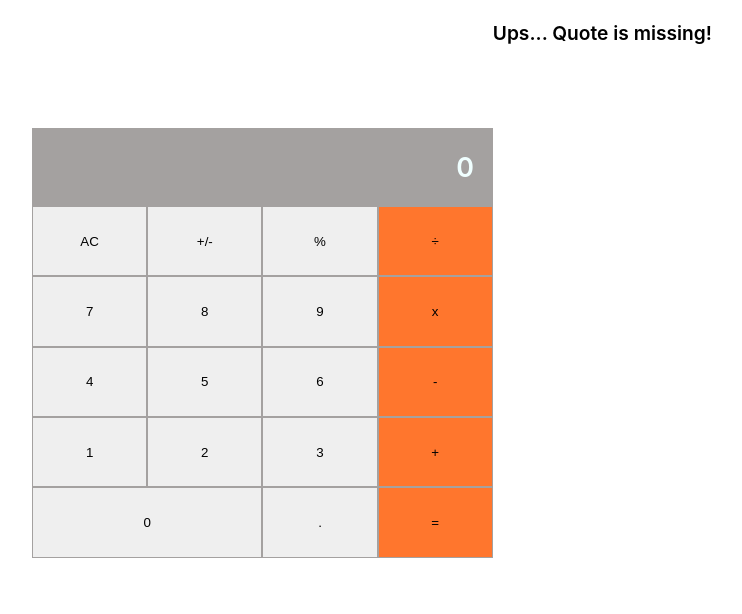
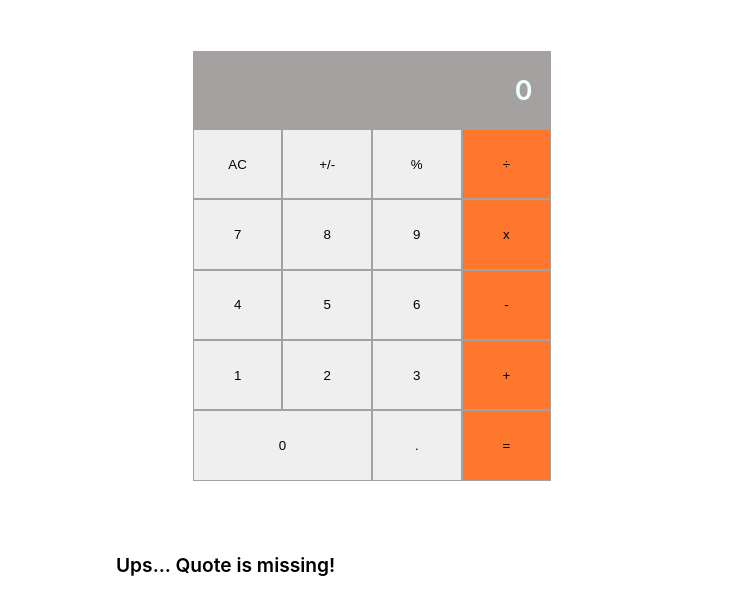
Before and after one commit to enmanuelbayen/Math-magicians, a React (Create React App) app: page / in a window 1280 px wide. Shown: the top 614 px of the page, without its empty margins (268-1010 px from the left). Built offline with nearby package versions, Linux system fonts and the light colour scheme; no server answers.

Commit message:
improve UI and fix linter

```diff
--- a/src/Calculator.css
+++ b/src/Calculator.css
@@ -32,11 +32,14 @@ svg {
 
 .App {
   display: flex;
+  flex-direction: column;
   justify-content: center;
+  margin: 0 30%;
 }
 
 .calculator {
   padding: 10% 0;
+  margin: 0 15%;
 }
 
 .calculator button {
@@ -56,13 +59,17 @@ svg {
 }
 
 .key-container {
-  grid-template-columns: repeat(4, 6em);
+  grid-template-columns: repeat(4, 1fr);
 }
 
 .key-row {
-  width: 100%;
-  padding: 2em;
+  cursor: pointer;
+  padding: 2em 1em;
   border: solid 0.5px #a4a1a0;
+}
+
+.key-row:hover {
+  background: #4864c1;
 }
 
 #ceroKey {
--- a/src/components/Quotes.js
+++ b/src/components/Quotes.js
@@ -1,4 +1,4 @@
-import React, {useState, useEffect} from 'react';
+import React, { useState, useEffect } from 'react';
 
 const Quotes = () => {
   const [quotes, setQuotes] = useState({});
@@ -39,9 +39,9 @@ const Quotes = () => {
   }
 
   return (
-        <div className='quotesBox'>
+    <div className="quotesBox">
       {quotes && (
-                <p className='dailyQuote'>
+      <p className="dailyQuote">
         &quot;
         {quotes.quote}
         {' '}
```
Lines whose indentation alone changed are shown as unchanged.
